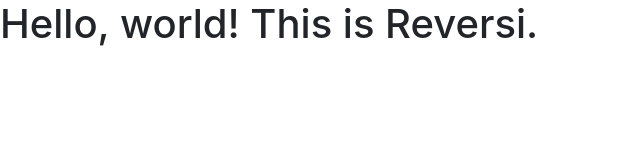
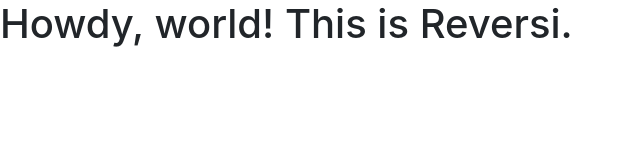
Before and after one commit to heyknee/reversi, a website: page public/index.html in a window 1280 px wide. Shown: the whole page, without its empty margins (0-640 px from the left). Drawn offline with nearby package versions, Linux system fonts and the light colour scheme.

Commit message:
made changes to public

```diff
--- a/public/index.html
+++ b/public/index.html
@@ -11,7 +11,7 @@
     <title>Hello, world!</title>
   </head>
   <body>
-    <h1>Hello, world! This is Reversi.</h1>
+    <h1>Howdy, world! This is Reversi.</h1>
 
     <!-- Optional JavaScript -->
     <!-- jQuery first, then Popper.js, then Bootstrap JS -->
```
